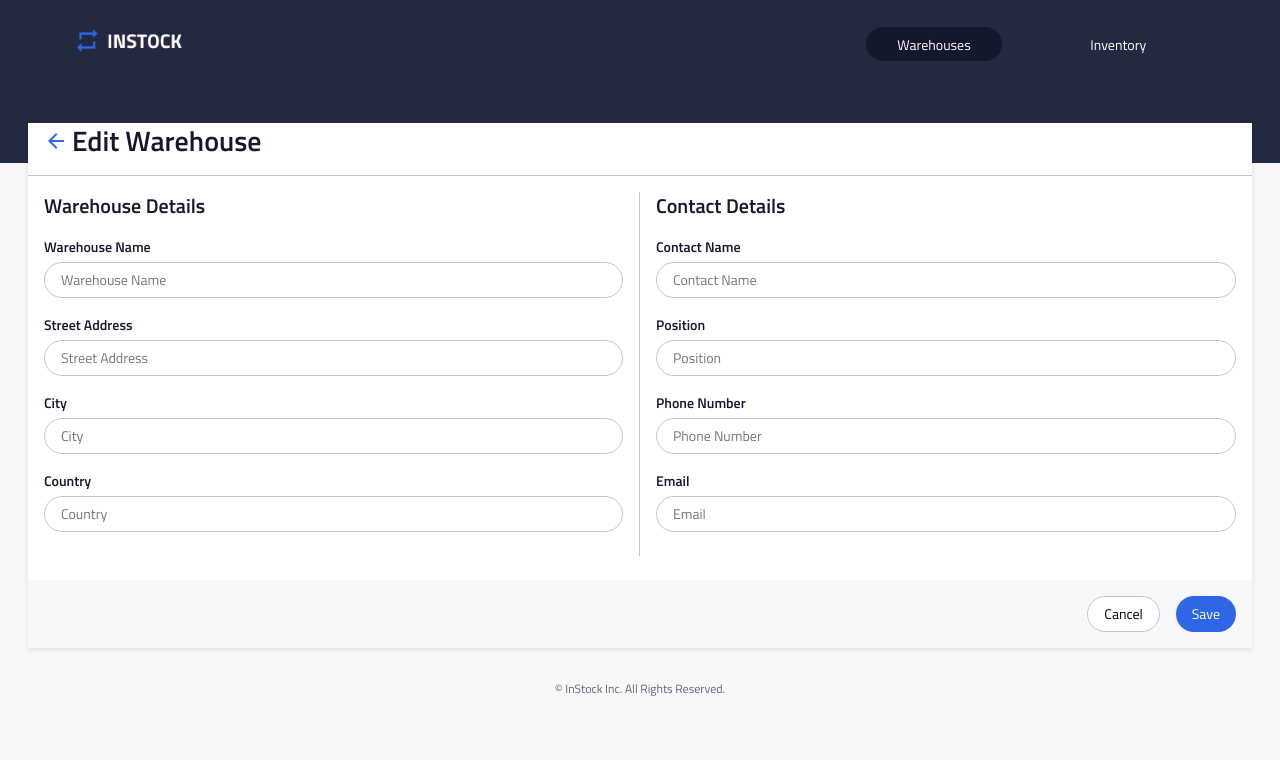
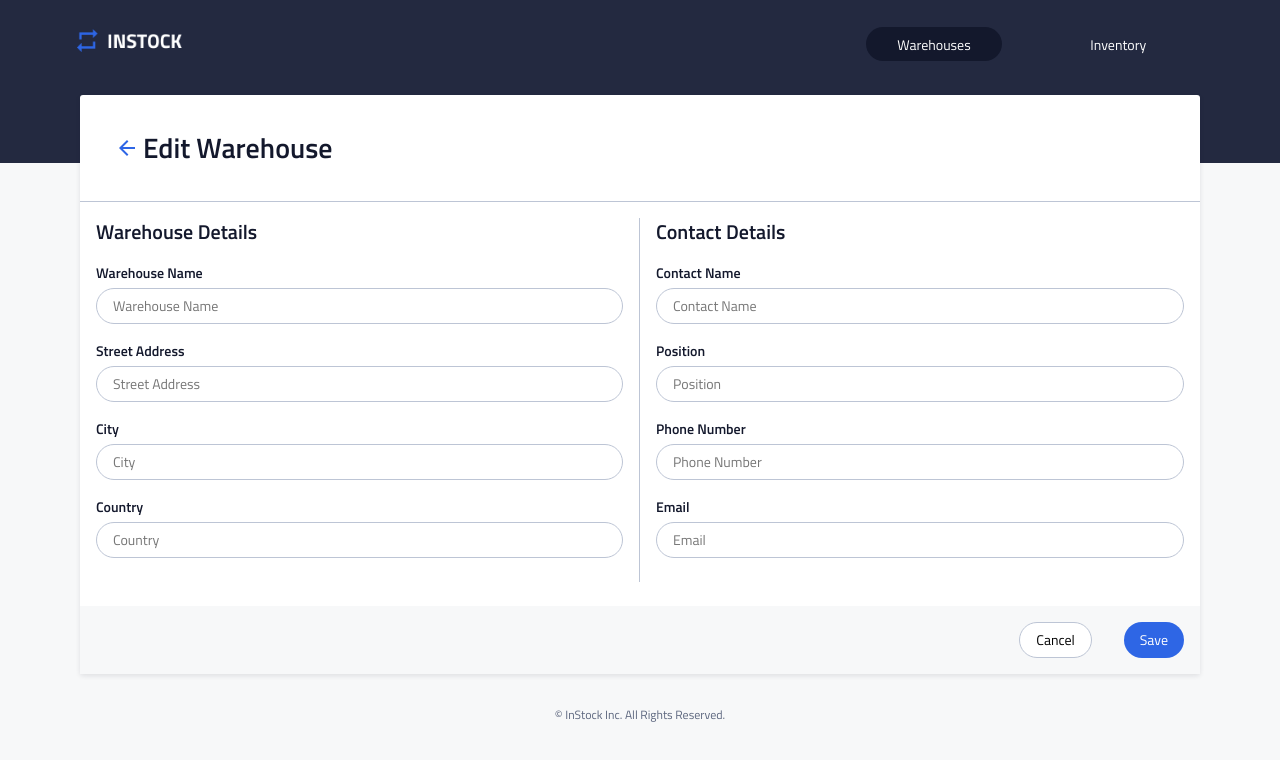
Before and after one commit to notaika/InStock, a React (Vite) app: page /warehouse/edit/1 in a window 1280 px wide. Shown: the top 760 px of the page. Built offline with nearby package versions, Linux system fonts and the light colour scheme; no server answers.

Commit message:
mobile viewpoint done + buttons retyled

```diff
--- a/src/components/InventoryAdd/InventoryAdd.scss
+++ b/src/components/InventoryAdd/InventoryAdd.scss
@@ -13,7 +13,6 @@
   @include mixins.desktop{
     margin:0 5rem;
     margin-top: -6em;
-
   }
   &__title-wrapper {
     display: flex;
--- a/src/components/WarehouseAdd/WarehouseAdd.scss
+++ b/src/components/WarehouseAdd/WarehouseAdd.scss
@@ -86,8 +86,8 @@
 
 
     &__subtitle {
-        font-size: 20px;
-        line-height: 28px;
+        font-size: 1.25rem;
+        line-height: 1.75rem;
         font-weight: 600;
     }
 
--- a/src/components/WarehouseEdit/WarehouseEdit.scss
+++ b/src/components/WarehouseEdit/WarehouseEdit.scss
@@ -9,7 +9,12 @@
     background-color: variables.$primary-white;
     outline: none;
     box-shadow: 0px 2px 5px 0px #13182C1A;
+    border-radius: 0.188rem;
+    @include mixins.desktop{
+      margin:0 5rem;
+      margin-top: -6em;
 
+    }
 
     &__header{
         &-box {
@@ -17,13 +22,21 @@
         align-items: flex-start;
         margin-top: 1rem;
         padding-bottom: 1rem;
-        padding-left:1rem;
+        padding: 1.5rem 1rem;
         border-bottom: 1px solid variables.$secondary-cloud;
+
+        @include mixins.tablet {
+          padding: 1.5rem;
         }
+
+        @include mixins.desktop {
+          padding: 2.188rem;
+        }
+      }
+
         &-icon {
             padding-top: 6px;
             padding-right: 4px;
-
 
             &:hover {
                 cursor: pointer;
@@ -98,7 +111,8 @@
 
   &__button-container {
     display: flex;
-    justify-content: space-around;
+    justify-content: center;
+    gap:1rem;
     align-content: space-between;
     padding: 1rem 0;
     background-color: variables.$bg-lightgrey;
```
